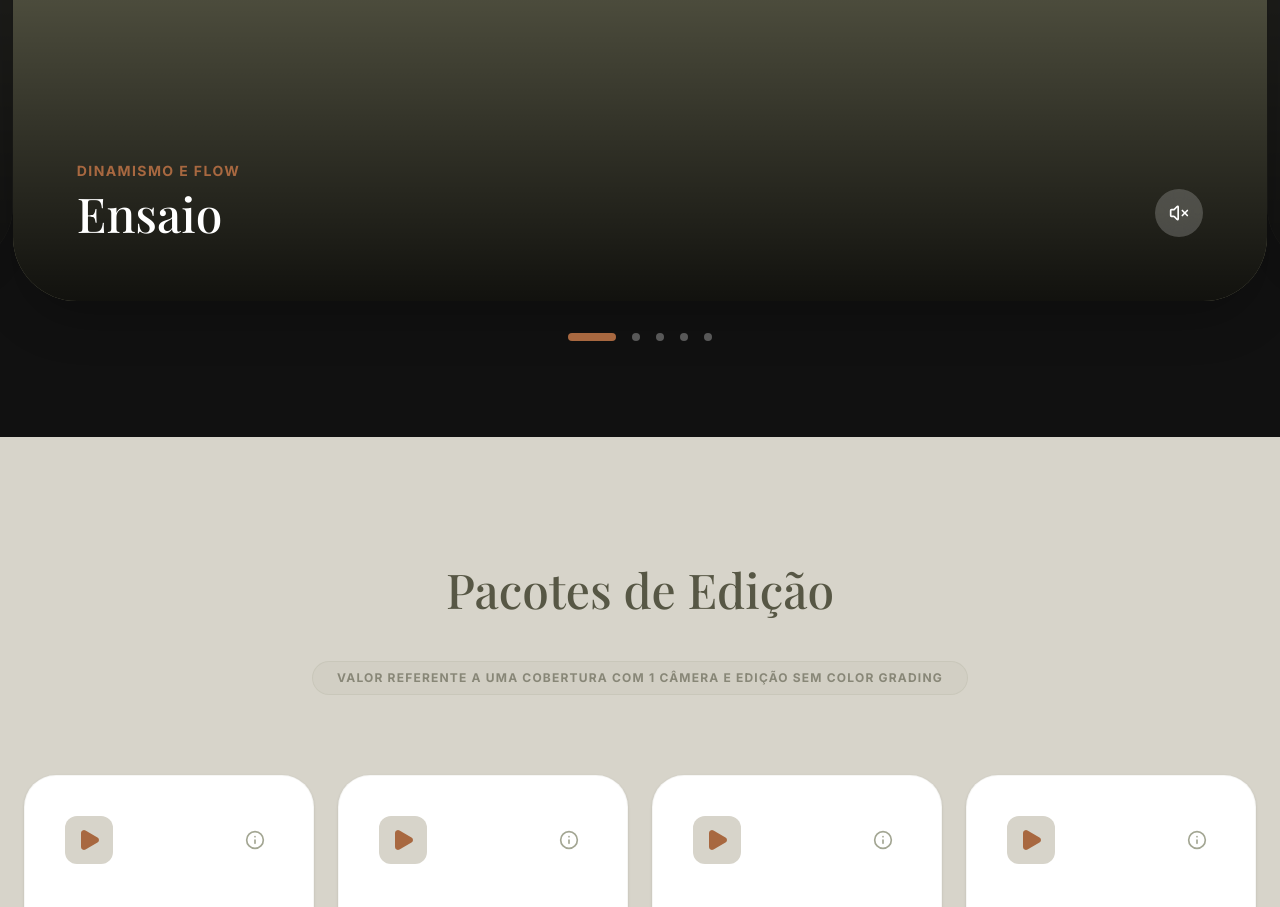
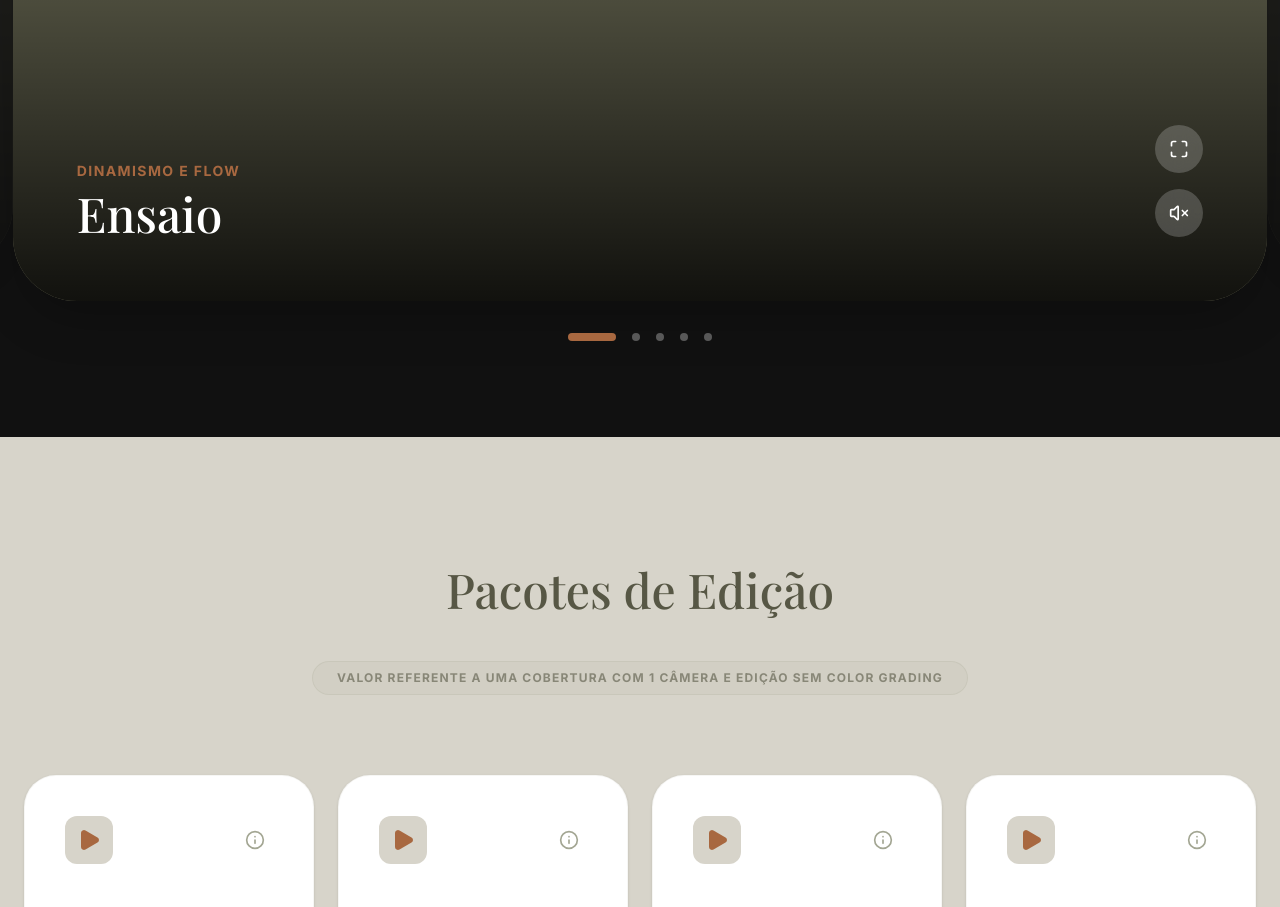
Before and after one commit to amfgyn/ArthurFrancoEditor, a React (Vite) app: page / in a window 1280 px wide. Shown: the part 2440-3347 px from the top of the page. Built offline with nearby package versions, Linux system fonts and the light colour scheme; a web font is replaced by a local one.

Commit message:
Add files via upload

```diff
--- a/src/App.tsx
+++ b/src/App.tsx
@@ -14,7 +14,8 @@ import {
   X,
   Circle,
   Volume2,
-  VolumeX
+  VolumeX,
+  Maximize
 } from "lucide-react";
 import React, { useState, useRef, useEffect } from "react";
 
@@ -294,6 +295,7 @@ export default function App() {
   const [activeIndex, setActiveIndex] = useState(0);
   const [selectedPkgInfo, setSelectedPkgInfo] = useState<number | null>(null);
   const [isMuted, setIsMuted] = useState(true);
+  const [fullscreenVideoUrl, setFullscreenVideoUrl] = useState<string | null>(null);
   const portfolioSectionRef = useRef(null);
   const isPortfolioInView = useInView(portfolioSectionRef, { amount: 0.3 });
 
@@ -391,12 +393,12 @@ export default function App() {
               initial={{ opacity: 0, scale: 0.9 }}
               animate={{ opacity: 1, scale: 1 }}
               transition={{ duration: 1 }}
-              className="relative flex justify-end md:justify-center items-center h-full w-full pointer-events-none"
+              className="relative flex justify-center items-center h-full w-full pointer-events-none mt-10 md:mt-0"
             >
               <motion.img
                 src="/personagem-hero.png"
                 alt="Arthur Franco - Personagem"
-                className="w-[120%] max-w-none md:w-[130%] lg:w-[140%] drop-shadow-2xl md:-ml-12 lg:-ml-24 scale-110 md:scale-[1.3] origin-right pointer-events-auto"
+                className="w-[150%] max-w-none sm:w-[120%] md:w-[130%] lg:w-[140%] drop-shadow-2xl md:-ml-12 lg:-ml-24 scale-[1.2] md:scale-[1.3] origin-center md:origin-right pointer-events-auto -mt-10 md:mt-0"
                 initial={{ y: 20, opacity: 0 }}
                 animate={{ y: 0, opacity: 1 }}
                 transition={{ delay: 0.3, duration: 0.8 }}
@@ -538,12 +540,20 @@ export default function App() {
                             <h3 className="text-3xl md:text-5xl font-display font-medium">{item.title}</h3>
                          </div>
                          {position === "active" && (
-                           <button
-                             onClick={(e) => { e.stopPropagation(); setIsMuted(!isMuted); }}
-                             className="absolute bottom-8 right-8 md:bottom-16 md:right-16 z-20 w-12 h-12 rounded-full bg-white/20 hover:bg-white text-white hover:text-dark transition-all flex items-center justify-center backdrop-blur-md cursor-pointer pointer-events-auto"
-                           >
-                             {isMuted ? <VolumeX size={20} /> : <Volume2 size={20} />}
-                           </button>
+                           <div className="absolute bottom-8 right-8 md:bottom-16 md:right-16 z-20 flex flex-col gap-4 pointer-events-auto">
+                             <button
+                               onClick={(e) => { e.stopPropagation(); setFullscreenVideoUrl(item.url); }}
+                               className="w-12 h-12 rounded-full bg-white/20 hover:bg-white text-white hover:text-dark transition-all flex items-center justify-center backdrop-blur-md cursor-pointer"
+                             >
+                               <Maximize size={20} />
+                             </button>
+                             <button
+                               onClick={(e) => { e.stopPropagation(); setIsMuted(!isMuted); }}
+                               className="w-12 h-12 rounded-full bg-white/20 hover:bg-white text-white hover:text-dark transition-all flex items-center justify-center backdrop-blur-md cursor-pointer"
+                             >
+                               {isMuted ? <VolumeX size={20} /> : <Volume2 size={20} />}
+                             </button>
+                           </div>
                          )}
                       </motion.div>
                     );
@@ -685,6 +695,31 @@ export default function App() {
         </section>
       </main>
 
+      {/* Fullscreen Video Modal */}
+      <AnimatePresence>
+        {fullscreenVideoUrl && (
+          <motion.div
+            initial={{ opacity: 0 }}
+            animate={{ opacity: 1 }}
+            exit={{ opacity: 0 }}
+            className="fixed inset-0 z-[100] bg-black flex items-center justify-center"
+          >
+            <button
+              onClick={() => setFullscreenVideoUrl(null)}
+              className="absolute top-6 right-6 z-50 w-12 h-12 rounded-full bg-white/20 hover:bg-white text-white hover:text-dark transition-all flex items-center justify-center backdrop-blur-md"
+            >
+              <X size={24} />
+            </button>
+            <iframe
+              src={`https://www.youtube.com/embed/${fullscreenVideoUrl.match(/(?:youtu\.be\/|youtube\.com\/(?:embed\/|v\/|watch\?v=|watch\?.+&v=))((\w|-){11})/)?.[1]}?autoplay=1&controls=1&rel=0`}
+              className="w-full h-full max-w-7xl max-h-[80vh] md:max-h-[90vh]"
+              allow="autoplay; fullscreen"
+              allowFullScreen
+            />
+          </motion.div>
+        )}
+      </AnimatePresence>
+
       {/* Footer */}
       <footer className="py-20 border-t border-leaf/10">
         <div className="max-w-7xl mx-auto px-6 flex flex-col items-center">
```
